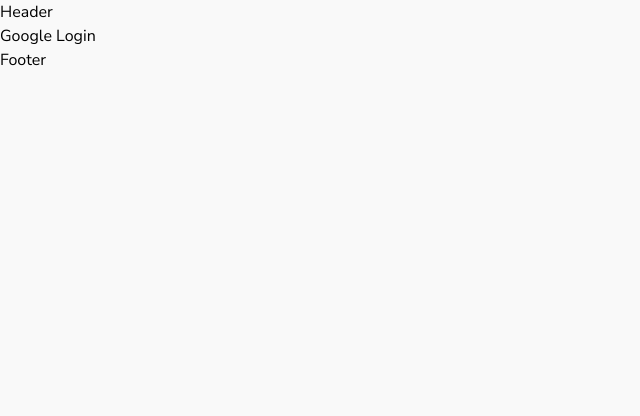
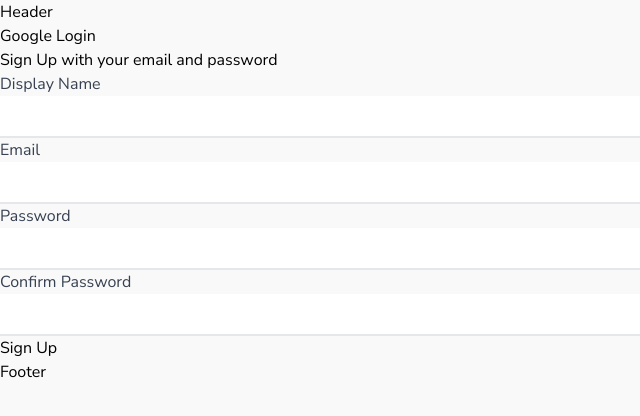
Before and after one commit to wisethee/react-health-nation, a React (Create React App) app: page /auth in a window 1280 px wide. Shown: the top 416 px of the page, without its empty margins (0-640 px from the left). Built offline with nearby package versions, Linux system fonts and the light colour scheme.

Commit message:
feat: add sign-up form

```diff
--- /dev/null
+++ b/src/app/core/components/sign-in/sign-in.jsx
@@ -0,0 +1,5 @@
+const SignIn = () => {
+  return <div>SignIn</div>;
+};
+
+export default SignIn;
--- /dev/null
+++ b/src/app/core/components/sign-up/sign-up.jsx
@@ -0,0 +1,106 @@
+import { useState } from "react";
+
+const defaultFormFields = {
+  displayName: "",
+  email: "",
+  password: "",
+  confirmPassword: "",
+};
+
+const SignUp = () => {
+  const [formFields, setFormFields] = useState(defaultFormFields);
+  const { displayName, email, password, confirmPassword } = formFields;
+
+  // function that will be called when the user types in the input field
+  const handleChange = (event) => {
+    const { name, value } = event.target;
+    setFormFields({ ...formFields, [name]: value });
+  };
+
+  return (
+    <div className="sign-up">
+      <h1>Sign Up with your email and password</h1>
+      <form onSubmit={() => {}}>
+        <label className="block">
+          <span className="text-gray-700">Display Name</span>
+          <input
+            type="text"
+            className="
+                    mt-0
+                    block
+                    w-full
+                    px-0.5
+                    border-0 border-b-2 border-gray-200
+                    focus:ring-0 focus:border-black
+                  "
+            required
+            name="displayName"
+            value={displayName}
+            onChange={handleChange}
+          />
+        </label>
+
+        <label className="block">
+          <span className="text-gray-700">Email</span>
+          <input
+            type="email"
+            className="
+                    mt-0
+                    block
+                    w-full
+                    px-0.5
+                    border-0 border-b-2 border-gray-200
+                    focus:ring-0 focus:border-black
+                  "
+            required
+            name="email"
+            value={email}
+            onChange={handleChange}
+          />
+        </label>
+
+        <label className="block">
+          <span className="text-gray-700">Password</span>
+          <input
+            type="password"
+            className="
+                    mt-0
+                    block
+                    w-full
+                    px-0.5
+                    border-0 border-b-2 border-gray-200
+                    focus:ring-0 focus:border-black
+                  "
+            required
+            name="password"
+            value={password}
+            onChange={handleChange}
+          />
+        </label>
+
+        <label className="block">
+          <span className="text-gray-700">Confirm Password</span>
+          <input
+            type="password"
+            className="
+                    mt-0
+                    block
+                    w-full
+                    px-0.5
+                    border-0 border-b-2 border-gray-200
+                    focus:ring-0 focus:border-black
+                  "
+            required
+            name="confirmPassword"
+            value={confirmPassword}
+            onChange={handleChange}
+          />
+        </label>
+
+        <button type="submit">Sign Up</button>
+      </form>
+    </div>
+  );
+};
+
+export default SignUp;
--- a/src/app/routes/auth/auth.jsx
+++ b/src/app/routes/auth/auth.jsx
@@ -1,3 +1,5 @@
+import { Fragment } from "react";
+import SignUp from "../../core/components/sign-up/sign-up";
 import { signInWithGooglePopup } from "../../core/utils/firebase/auth.firebase";
 import { createUserDocument } from "../../core/utils/firebase/db.firebase";
 
@@ -7,7 +9,12 @@
     await createUserDocument(user);
   };
 
-  return <button onClick={logGoogleUser}>Google Login</button>;
+  return (
+    <Fragment>
+      <button onClick={logGoogleUser}>Google Login</button>
+      <SignUp />
+    </Fragment>
+  );
 };
 
 export default Auth;
```
